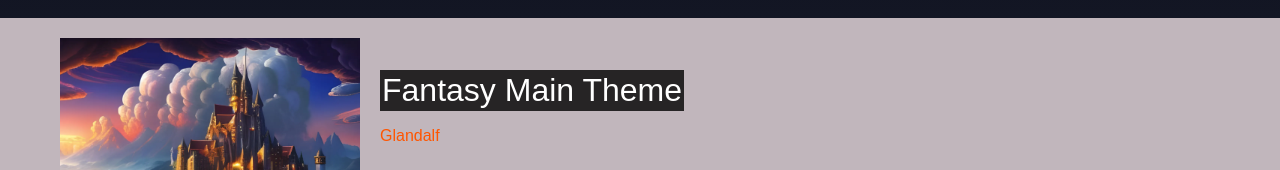
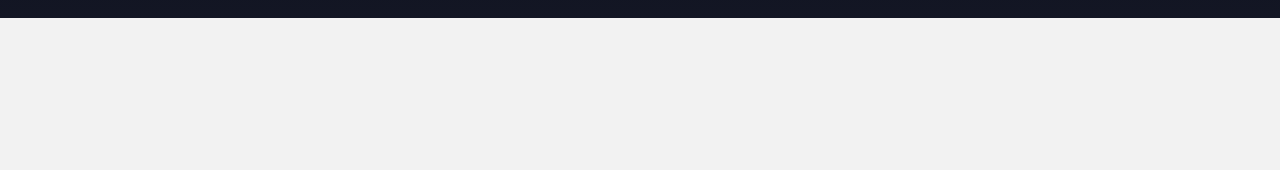
Before and after one commit to Remar59/liremersion, a React (Create React App) app: page / in a window 1280 px wide. Shown: the part 782-952 px from the top of the page. After the commit the page ends 800 px from the top, so only its background shows below. Built offline with nearby package versions, Linux system fonts and the light colour scheme.

Commit message:
Audio player is moved out of routes.

```diff
--- a/src/App.js
+++ b/src/App.js
@@ -1,12 +1,14 @@
 import { BrowserRouter as Router, Route, Routes } from 'react-router-dom';
 import './App.scss';
 import Home from './components/Home';
+import AudioPlayer from './components/AudioPlayer';
 
 function App() {
   return (
     <Router>
       <Routes>
         <Route exact path="/" element={<Home />} />
+        <Route exact path="/cat" element={<AudioPlayer />} />
       </Routes>
     </Router>
   );
--- a/src/components/AudioPlayer.js
+++ b/src/components/AudioPlayer.js
@@ -1,7 +1,5 @@
 import { tracks } from '../data/tracks';
 import { useRef, useState } from 'react';
-
-// import components
 import DisplayTrack from './DisplayTrack';
 import Controls from './Controls';
 import ProgressBar from './ProgressBar';
--- a/src/components/Home.js
+++ b/src/components/Home.js
@@ -20,7 +20,7 @@ function Home() {
                 <h2>Populaires</h2>
                 <div className='popular-scrolling'>
                     {sounds.map(item => (
-                        <a href="">
+                        <a href="/cat">
                             <img src={item.image} alt={item.name} />
                             <span>{item.name}</span>
                         </a>
--- a/src/index.js
+++ b/src/index.js
@@ -9,7 +9,6 @@ const root = ReactDOM.createRoot(document.getElementById('root'));
 root.render(
   <React.StrictMode>
     <App />
-    <AudioPlayer />
   </React.StrictMode>
 );
 
```
